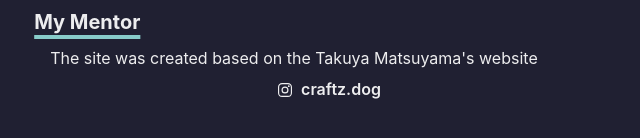
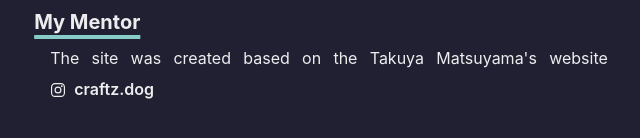
Before and after one commit to kunamax/MigelHomePage, a Next.js app: page / in a window 1280 px wide. Shown: the part 990-1128 px from the top of the page, without its empty margins (319-959 px from the left). Built offline with nearby package versions, Linux system fonts and the light colour scheme.

Commit message:
hotfix: credits bug

```diff
--- a/package.json
+++ b/package.json
@@ -21,7 +21,7 @@
     "framer-motion": "^10.16.4",
     "next": "^15.1.2",
     "react": "^18.3.1",
-    "react-dom": "^18.2.0",
+    "react-dom": "^18.3.1",
     "react-icons": "^4.12.0",
     "three": "^0.157.0"
   },
--- a/pages/index.js
+++ b/pages/index.js
@@ -122,13 +122,11 @@ const Home = () => (
         </Heading>
         <Paragraph>
           The site was created based on the Takuya Matsuyama&apos;s website
-          <Box align={"center"}>
-            <Link href="https://www.craftz.dog/" target={"_blank"}>
-              <Button variant={"ghost"} leftIcon={<IoLogoInstagram />}>
-                craftz.dog
-              </Button>
-            </Link>
-          </Box>
+          <Link href="https://www.craftz.dog/" target={"_blank"}>
+            <Button variant={"ghost"} leftIcon={<IoLogoInstagram />}>
+              craftz.dog
+            </Button>
+          </Link>
         </Paragraph>
       </Section>
     </Container>
```
